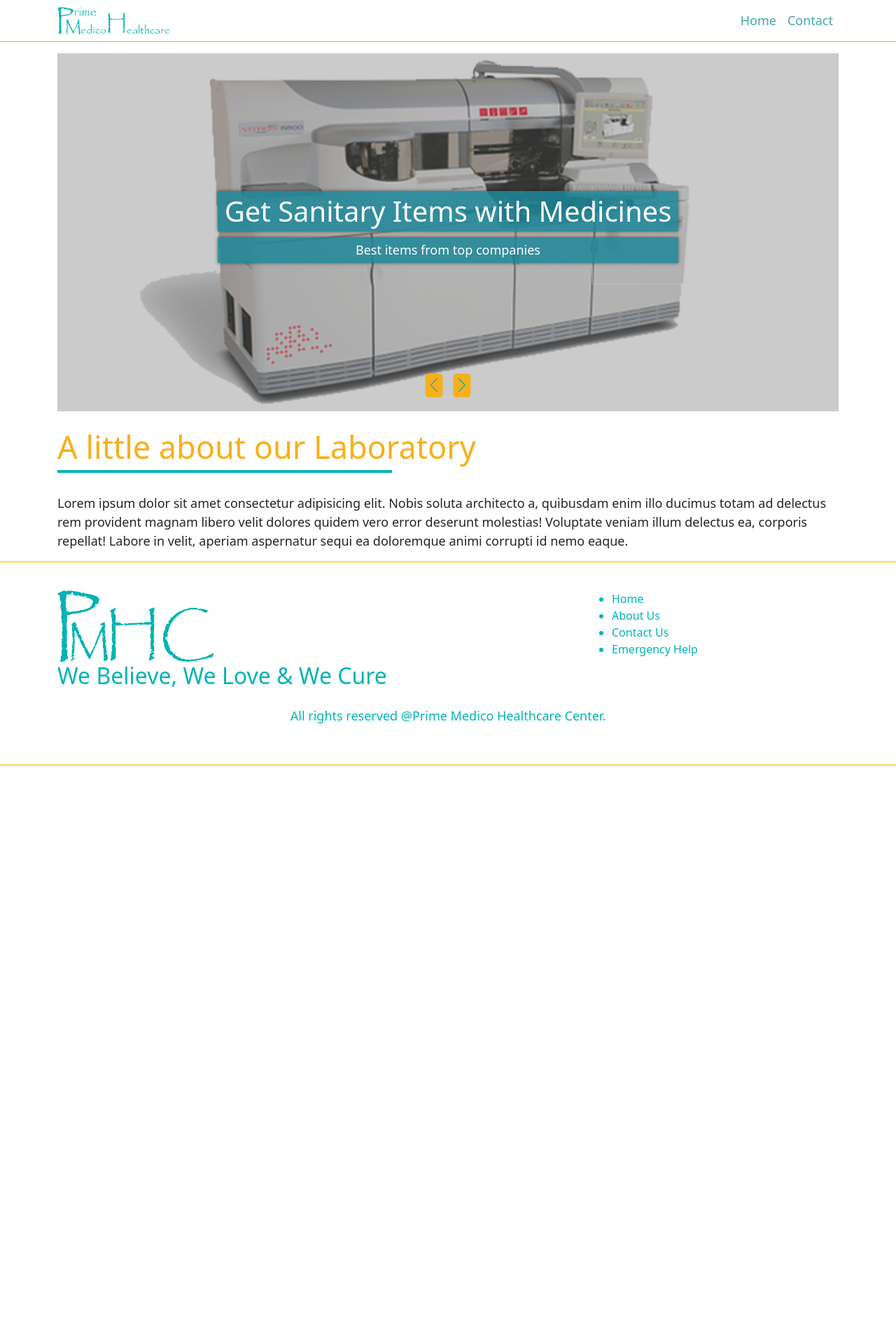
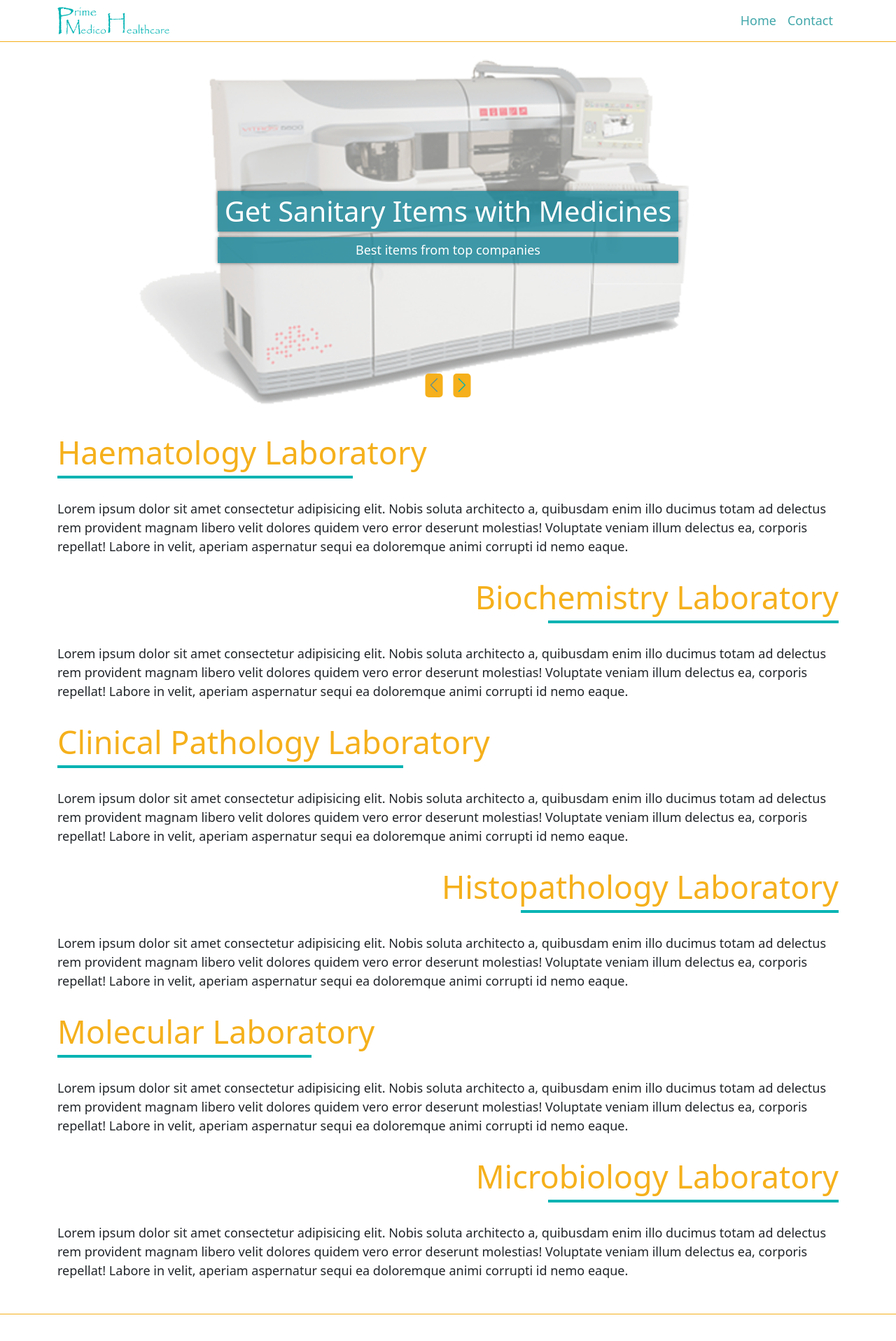
Before and after one commit to Sarker-Rajib/prime-medico-health, a React (Create React App) app: page /laboratory in a window 1280 px wide. Shown: the top 1917 px of the page at 70% size. Before the commit the page ends 1094 px from the top, so only its background shows below. Built offline with nearby package versions, Linux system fonts and the light colour scheme; no server answers.

Commit message:
lab updated

```diff
--- a/src/Pages/Laboratory/Lab.css
+++ b/src/Pages/Laboratory/Lab.css
@@ -1,23 +1,23 @@
-.slider-medicine .swiper .service-item {
+.slider-lab .swiper .service-item {
     background: #31a0cc;
     position: relative;
 }
 
-.slider-medicine .swiper .service-item .text {
+.slider-lab .swiper .service-item .text {
     position: absolute;
     top: 0;
     left: 0;
     width: 100%;
     height: 100%;
     padding: 30px;
-    background: #3c3f4144;
+    background: #ffffff7c;
     display: flex;
     align-items: center;
     justify-content: center;
     color: #f5b01b;
 }
 
-.slider-medicine .swiper .service-item .text h3 {
+.slider-lab .swiper .service-item .text h3 {
     padding: 5px 10px;
     font-size: 40px;
     background: #1b8699d5;
@@ -25,20 +25,37 @@
     box-shadow: 0px 0px 5px #00000080;
 }
 
-.slider-medicine .swiper .service-item .text p {
+@media(max-width: 991px) {
+    .slider-lab .swiper .service-item .text h3 {
+        font-size: 20px;
+        background: #1b869936;
+        color: #000;
+    }
+}
+
+
+.slider-lab .swiper .service-item .text p {
     padding: 5px 10px;
     background: #1b8699d5;
     color: #ffffff;
     box-shadow: 0px 0px 5px #00000080;
 }
 
-.slider-medicine .swiper .swiper-button-prev {
+@media(max-width: 991px) {
+    .slider-lab .swiper .service-item .text p {
+        background: #1b869936;
+        font-size: 16px;
+        color: #000;
+    }
+}
+
+.slider-lab .swiper .swiper-button-prev {
     top: 90%;
     left: calc(50% - 20px);
     transform: translateX(-50%);
 }
 
-.slider-medicine .swiper .swiper-button-prev::after {
+.slider-lab .swiper .swiper-button-prev::after {
     color: #5f8f8f;
     font-size: 20px;
     background: #f5b01b;
@@ -47,13 +64,13 @@
 }
 
 
-.slider-medicine .swiper .swiper-button-next {
+.slider-lab .swiper .swiper-button-next {
     top: 90%;
     left: calc(50% + 20px);
     transform: translateX(-50%);
 }
 
-.slider-medicine .swiper .swiper-button-next::after {
+.slider-lab .swiper .swiper-button-next::after {
     color: #02b3b3;
     font-size: 20px;
     background: #f5b01b;
@@ -61,7 +78,7 @@
     border-radius: 5px;
 }
 
-.slider-medicine .swiper .banner-button {
+.slider-lab .swiper .banner-button {
     background: #000;
     color: #ffffff;
     text-decoration: none;
@@ -70,12 +87,12 @@
     transition: all 0.2s;
 }
 
-.slider-medicine .swiper .banner-button:hover {
+.slider-lab .swiper .banner-button:hover {
     background: #f5b01b;
 }
 
 @media(max-width: 991px) {
-    .slider-medicine .swiper {
+    .slider-lab .swiper {
         margin-bottom: 20px;
     }
 }
--- a/src/Pages/Laboratory/Laboratory.js
+++ b/src/Pages/Laboratory/Laboratory.js
@@ -1,5 +1,6 @@
 import React from 'react';
 import { Swiper, SwiperSlide } from "swiper/react";
+import './Lab.css';
 import { Navigation } from 'swiper';
 import image1 from './images/1.jpg';
 import image2 from './images/2.jpg';
@@ -10,7 +11,7 @@ import image5 from './images/5.jpg';
 const Laboratory = () => {
     return (
         <div className='container'>
-            <div className="slider-medicine pt-3">
+            <div className="slider-lab pt-3">
                 <Swiper
                     navigation={true}
                     slidesPerView={1}
@@ -86,10 +87,43 @@ const Laboratory = () => {
                 </Swiper>
             </div>
 
-            <div className="details pt-2">
-                <h2 className='section-header'>A little about our Laboratory</h2>
+            <div className="hamematology pt-3">
+                <h2 className='section-header'>Haematology Laboratory</h2>
                 <p>Lorem ipsum dolor sit amet consectetur adipisicing elit. Nobis soluta architecto a, quibusdam enim illo ducimus totam ad delectus rem provident magnam libero velit dolores quidem vero error deserunt molestias! Voluptate veniam illum delectus ea, corporis repellat! Labore in velit, aperiam aspernatur sequi ea doloremque animi corrupti id nemo eaque.</p>
             </div>
+
+            <div className="Biochemistry pt-3">
+                <div className="text-end">
+                    <h2 className='section-header-rtl text-end'>Biochemistry Laboratory</h2>
+                </div>
+                <p>Lorem ipsum dolor sit amet consectetur adipisicing elit. Nobis soluta architecto a, quibusdam enim illo ducimus totam ad delectus rem provident magnam libero velit dolores quidem vero error deserunt molestias! Voluptate veniam illum delectus ea, corporis repellat! Labore in velit, aperiam aspernatur sequi ea doloremque animi corrupti id nemo eaque.</p>
+            </div>
+
+            <div className="c-Pathology pt-3">
+                <h2 className='section-header'>Clinical Pathology Laboratory</h2>
+                <p>Lorem ipsum dolor sit amet consectetur adipisicing elit. Nobis soluta architecto a, quibusdam enim illo ducimus totam ad delectus rem provident magnam libero velit dolores quidem vero error deserunt molestias! Voluptate veniam illum delectus ea, corporis repellat! Labore in velit, aperiam aspernatur sequi ea doloremque animi corrupti id nemo eaque.</p>
+            </div>
+
+            <div className="Histopathology pt-3">
+                <div className="text-end">
+                    <h2 className='section-header-rtl text-end'>Histopathology Laboratory</h2>
+                </div>
+                <p>Lorem ipsum dolor sit amet consectetur adipisicing elit. Nobis soluta architecto a, quibusdam enim illo ducimus totam ad delectus rem provident magnam libero velit dolores quidem vero error deserunt molestias! Voluptate veniam illum delectus ea, corporis repellat! Labore in velit, aperiam aspernatur sequi ea doloremque animi corrupti id nemo eaque.</p>
+            </div>
+
+            <div className="Molecular pt-3">
+                <h2 className='section-header'>Molecular Laboratory</h2>
+                <p>Lorem ipsum dolor sit amet consectetur adipisicing elit. Nobis soluta architecto a, quibusdam enim illo ducimus totam ad delectus rem provident magnam libero velit dolores quidem vero error deserunt molestias! Voluptate veniam illum delectus ea, corporis repellat! Labore in velit, aperiam aspernatur sequi ea doloremque animi corrupti id nemo eaque.</p>
+            </div>
+
+            <div className="Microbiology pt-3">
+                <div className="text-end">
+                    <h2 className='section-header-rtl text-end'>Microbiology Laboratory</h2>
+                </div>
+                <p>Lorem ipsum dolor sit amet consectetur adipisicing elit. Nobis soluta architecto a, quibusdam enim illo ducimus totam ad delectus rem provident magnam libero velit dolores quidem vero error deserunt molestias! Voluptate veniam illum delectus ea, corporis repellat! Labore in velit, aperiam aspernatur sequi ea doloremque animi corrupti id nemo eaque.</p>
+            </div>
+
+            <div className="py-3"></div>
         </div>
     );
 };
--- a/src/Pages/MedicineShop/MedicineShop.css
+++ b/src/Pages/MedicineShop/MedicineShop.css
@@ -116,3 +116,17 @@
     background: rgb(255, 255, 255);
     font-weight: bold;
 }
+
+@media(max-width: 991px) {
+    .slider-medicine .swiper .service-item .text h3 {
+        font-size: 20px;
+        background: #1b869936;
+    }
+}
+
+@media(max-width: 991px) {
+    .slider-medicine .swiper .service-item .text p {
+        background: #1b869936;
+        font-size: 16px;
+    }
+}
--- a/src/Pages/MedicineShop/MedicineShop.js
+++ b/src/Pages/MedicineShop/MedicineShop.js
@@ -58,7 +58,7 @@ const MedicineShop = () => {
                         delay: 4000,
                     }}
                     modules={[Navigation]}
-                    className="mySwiper pb-3"
+                    className="mySwiper mb-3"
                 >
                     <SwiperSlide>
                         <div className='service-item'>
```
